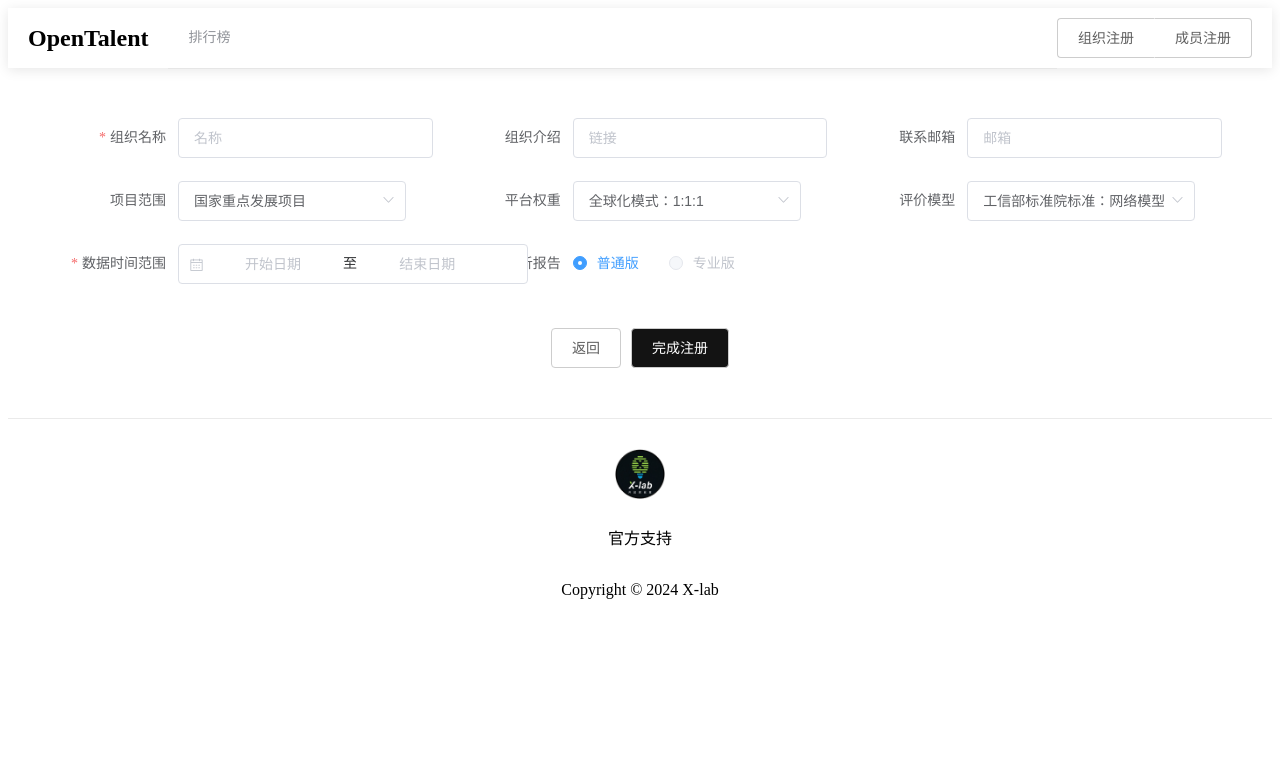
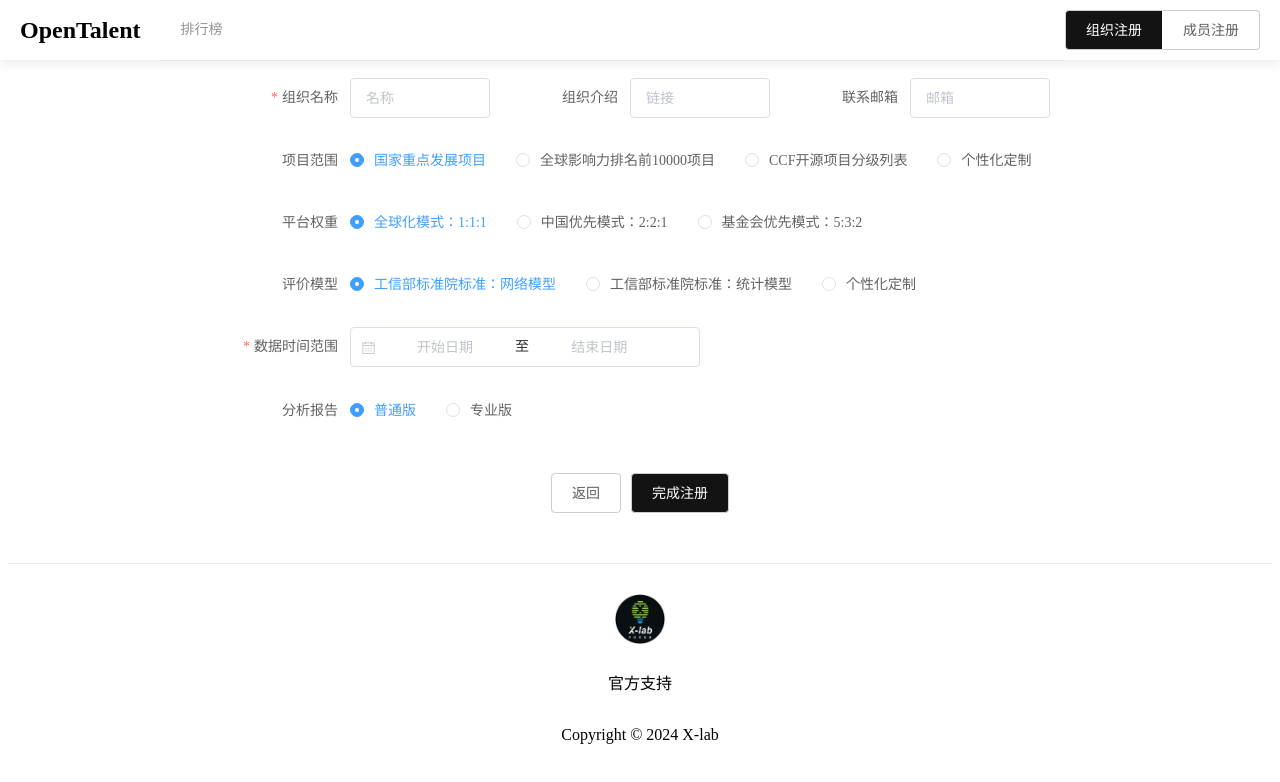
Before and after one commit to X-lab2017/open-talent, a Vue app in the folder frontend/: page /org-register in a window 1280 px wide. Shown: the top 782 px of the page. Built offline with nearby package versions, Linux system fonts and the light colour scheme.

Commit message:
页面调整

```diff
--- a/frontend/public/index.html
+++ b/frontend/public/index.html
@@ -5,7 +5,7 @@
     <meta http-equiv="X-UA-Compatible" content="IE=edge">
     <meta name="viewport" content="width=device-width,initial-scale=1.0">
     <link rel="icon" href="<%= BASE_URL %>favicon.ico">
-    <title><%= htmlWebpackPlugin.options.title %></title>
+    <title>OpenTalent</title>
   </head>
   <body>
     <noscript>
--- a/frontend/src/components/NavMenu.vue
+++ b/frontend/src/components/NavMenu.vue
@@ -4,6 +4,14 @@
   data() {
     return {
       isPlain: true,
+    }
+  },
+  computed: {
+    isOrgRegisterActive() {
+      return this.$route.name === 'OrgRegister';
+    },
+    isMemberRegisterActive() {
+      return this.$route.name === 'MemberRegister';
     }
   },
   methods: {
@@ -40,8 +48,20 @@
       <el-menu-item>待定</el-menu-item> -->
     </el-menu>
     <el-button-group>
-      <el-button type="primary" :plain="isPlain" v-on:click="goToOrgRegister">组织注册</el-button>
-      <el-button type="primary" :plain="isPlain" v-on:click="goToMemberRegister">成员注册</el-button>
+      <el-button
+        type="primary"
+        :plain="isPlain && !isOrgRegisterActive"
+        v-on:click="goToOrgRegister"
+      >
+        组织注册
+      </el-button>
+      <el-button
+        type="primary"
+        :plain="isPlain && !isMemberRegisterActive"
+        v-on:click="goToMemberRegister"
+      >
+        成员注册
+      </el-button>
     </el-button-group>
   </el-header>
 </template>
@@ -54,6 +74,12 @@
   align-items: center;
   padding: 20px;
   box-shadow: 0 2px 12px 0 rgba(0, 0, 0, 0.1);
+  position: fixed; /* 固定在页面顶部 */
+  top: 0; /* 距离页面顶部0 */
+  left: 0; /* 距离页面左边0 */
+  right: 0; /* 距离页面右边0 */
+  z-index: 1000; /* 确保在其他元素之上 */
+  /* border: none; */
 }
 
 .logo {
--- a/frontend/src/views/OrgRegister.vue
+++ b/frontend/src/views/OrgRegister.vue
@@ -1,82 +1,55 @@
 <template>
-  <div class="org-register">
+  <el-container class="org-register">
     <NavMenu></NavMenu>
 
     <el-main>
       <!-- <el-form ref="form" :model="form" label-width="120px" @submit.prevent="submitForm"> -->
       <el-form ref="form" :model="form" :rules="rules" label-width="120px">
-        <el-row :gutter="20">
+        <el-row :gutter="20" justify="center">
           <el-col :span="8">
             <el-form-item label="组织名称" prop="name">
-              <el-input v-model="form.name" placeholder="名称"></el-input>
+              <el-input v-model="form.name" placeholder="名称" class="full-width-input"></el-input>
             </el-form-item>
           </el-col>
           <el-col :span="8">
             <el-form-item label="组织介绍">
-              <el-input
-                v-model="form.link"
-                placeholder="链接"
-              ></el-input>
+              <el-input v-model="form.link" placeholder="链接" class="full-width-input"></el-input>
             </el-form-item>
           </el-col>
           <el-col :span="8">
             <el-form-item label="联系邮箱">
-              <el-input v-model="form.contactEmail" placeholder="邮箱"></el-input>
+              <el-input v-model="form.contactEmail" placeholder="邮箱" class="full-width-input"></el-input>
             </el-form-item>
           </el-col>
-        </el-row>
-
-        <el-row :gutter="20">
-          <el-col :span="8">
+          <el-col :span="24">
             <el-form-item label="项目范围">
-              <el-select v-model="form.category1" placeholder="请选择">
-                <el-option label="国家重点发展项目" value="国家重点发展项目"></el-option>
-                <el-option label="全球影响力排名前10000项目" value="全球影响力排名前10000项目"></el-option>
-                <el-option label="CCF开源项目分级列表" value="CCF开源项目分级列表"></el-option>
-                <el-option label="个性化定制" value="个性化定制"></el-option>
-              </el-select>
+              <el-radio-group v-model="form.category1">
+                <el-radio label="国家重点发展项目">国家重点发展项目</el-radio>
+                <el-radio label="全球影响力排名前10000项目">全球影响力排名前10000项目</el-radio>
+                <el-radio label="CCF开源项目分级列表">CCF开源项目分级列表</el-radio>
+                <el-radio label="个性化定制">个性化定制</el-radio>
+              </el-radio-group>
             </el-form-item>
           </el-col>
-          <el-col :span="8">
+          <el-col :span="24">
             <el-form-item label="平台权重">
-              <el-select v-model="form.category2" placeholder="请选择">
-                <el-option label="全球化模式：1:1:1" value="全球化模式：1:1:1"></el-option>
-                <el-option label="中国优先模式：2:2:1" value="中国优先模式：2:2:1"></el-option>
-                <el-option label="基金会优先模式：5:3:2" value="基金会优先模式：5:3:2"></el-option>
-              </el-select>
+              <el-radio-group v-model="form.category2">
+                <el-radio label="全球化模式：1:1:1">全球化模式：1:1:1</el-radio>
+                <el-radio label="中国优先模式：2:2:1">中国优先模式：2:2:1</el-radio>
+                <el-radio label="基金会优先模式：5:3:2">基金会优先模式：5:3:2</el-radio>
+              </el-radio-group>
             </el-form-item>
           </el-col>
-          <el-col :span="8">
+          <el-col :span="24">
             <el-form-item label="评价模型">
-              <el-select v-model="form.category3" placeholder="请选择">
-                <el-option label="工信部标准院标准：网络模型" value="工信部标准院标准：网络模型"></el-option>
-                <el-option label="工信部标准院标准：统计模型" value="工信部标准院标准：统计模型"></el-option>
-                <el-option label="个性化定制" value="个性化定制"></el-option>
-              </el-select>
+              <el-radio-group v-model="form.category3">
+                <el-radio label="工信部标准院标准：网络模型">工信部标准院标准：网络模型</el-radio>
+                <el-radio label="工信部标准院标准：统计模型">工信部标准院标准：统计模型</el-radio>
+                <el-radio label="个性化定制">个性化定制</el-radio>
+              </el-radio-group>
             </el-form-item>
           </el-col>
-        </el-row>
-
-        <el-row :gutter="20">
-          <!-- <el-col :span="8">
-            <el-form-item label="数据时间范围" prop="startDate">
-              <el-date-picker
-                v-model="form.startDate"
-                type="month"
-                placeholder="XX年XX月"
-              ></el-date-picker>
-            </el-form-item>
-          </el-col>
-          <el-col :span="8">
-            <el-form-item prop="endDate">
-              <el-date-picker
-                v-model="form.endDate"
-                type="month"
-                placeholder="XX年XX月"
-              ></el-date-picker>
-            </el-form-item>
-          </el-col> -->
-          <el-col :span="8">
+          <el-col :span="24">
             <el-form-item label="数据时间范围" prop="dateRange">
               <el-date-picker
                 v-model="form.dateRange"
@@ -86,20 +59,21 @@
                 start-placeholder="开始日期"
                 end-placeholder="结束日期"
                 :picker-options="datePickerOptions"
+                class="full-width-input"
               ></el-date-picker>
             </el-form-item>
           </el-col>
-          <el-col :span="8">
+          <el-col :span="24">
             <el-form-item label="分析报告">
               <el-radio-group v-model="form.category4">
                 <el-radio label="普通版">普通版</el-radio>
-                <el-radio label="专业版" :disabled="true">专业版</el-radio>
+                <el-radio label="专业版">专业版</el-radio>
               </el-radio-group>
             </el-form-item>
           </el-col>
         </el-row>
 
-        <el-row>
+        <el-row justify="center">
           <el-col :span="24" class="button-group">
             <el-button type="primary" plain>返回</el-button>
             <!-- <el-button type="primary" native-type="submit">完成注册</el-button> -->
@@ -120,7 +94,7 @@
         <p>Copyright © 2024 X-lab</p>
       </div>
     </el-footer>
-  </div>
+  </el-container>
 </template>
 
 <script>
@@ -216,7 +190,14 @@
 
 .el-main {
   flex: 1;
-  padding: 50px;
+  padding: 70px 90px 50px; /* 顶部和底部填充 */
+  /* width: 70%; */
+  max-width: 1000px;
+  margin: 0 auto; /* 水平居中 */
+  /* justify-content: center; */
+  /* align-items: center; */
+  /* width: 100%; */
+  /* max-width: 600px; */
   /* background: #f0f2f5; */
 }
 
```
Also changed, not shown: frontend/src/views/MemberRegister.vue (+62 -80 lines).
